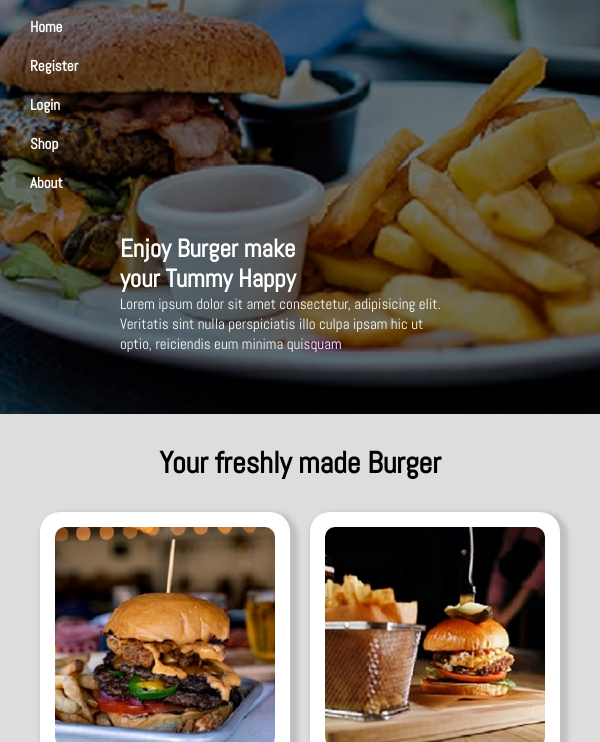
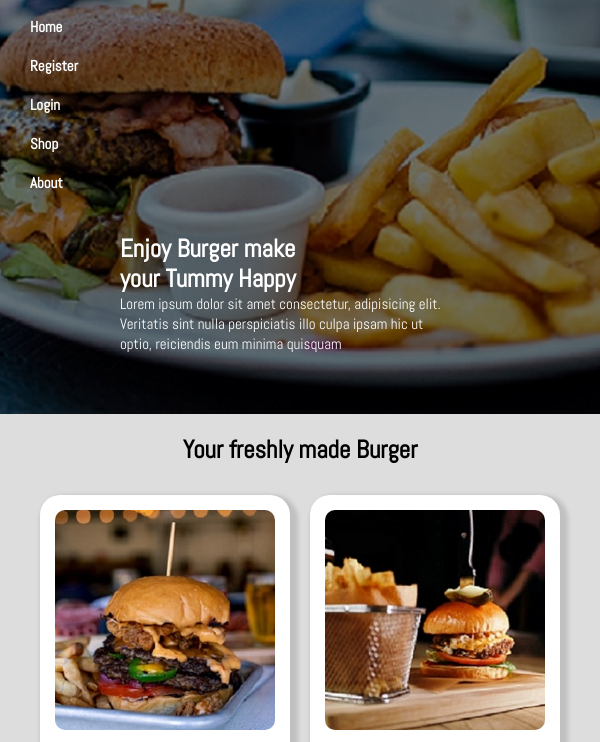
Before and after one commit to Onyii78/css3-assign-remote-repo, a plain HTML site: page index.html in a window 600 px wide. Shown: the part 53-795 px from the top of the page. Drawn offline with Linux system fonts and the light colour scheme.

Commit message:
add all files for commiting

```diff
--- a/css/correction.css
+++ b/css/correction.css
@@ -218,11 +218,11 @@ line-height: 30px;
 }
 
 #text-burger{
-    padding-top: 30px;
+    padding-top: 20px;
     background-color:#ddd;
     text-align: center;
     font-weight: bold;
-    font-size: 30px;
+    font-size: 25px;
 }
 
 }
```
